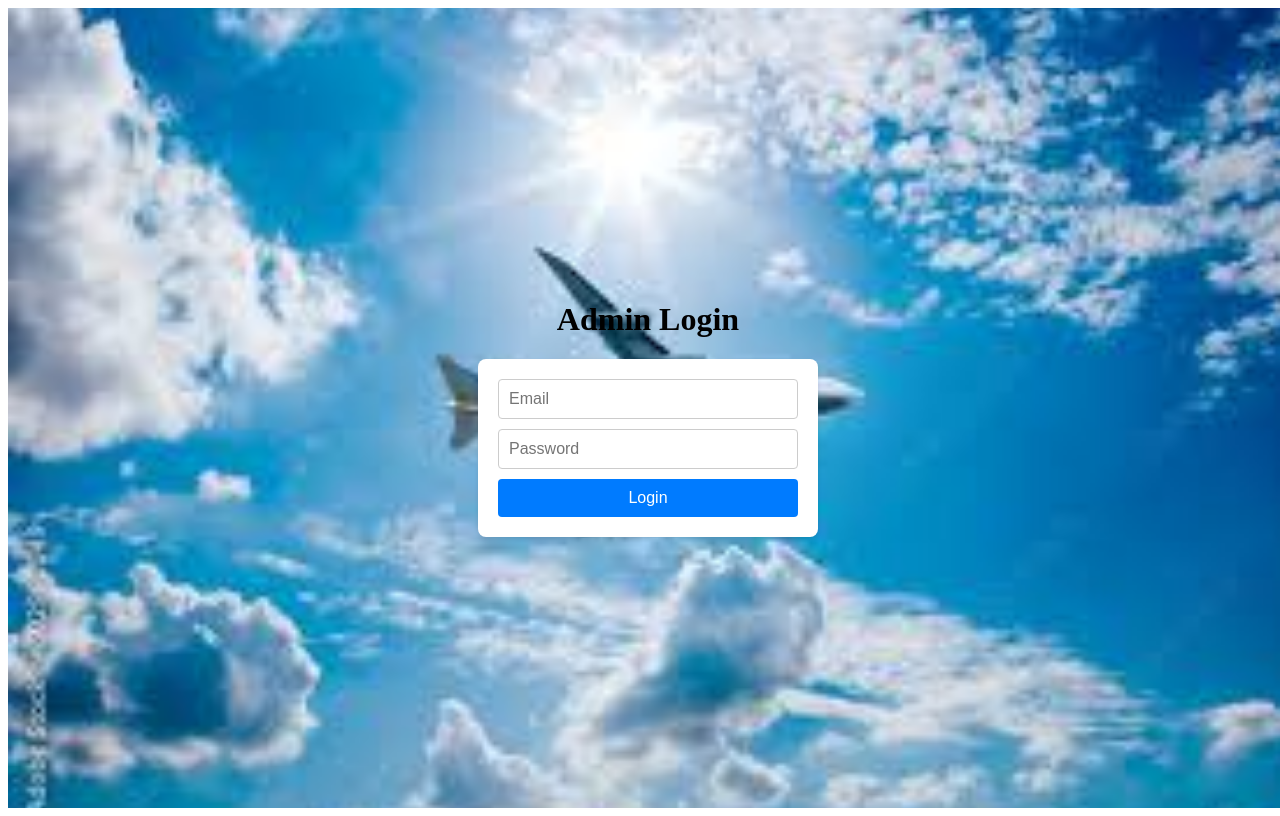
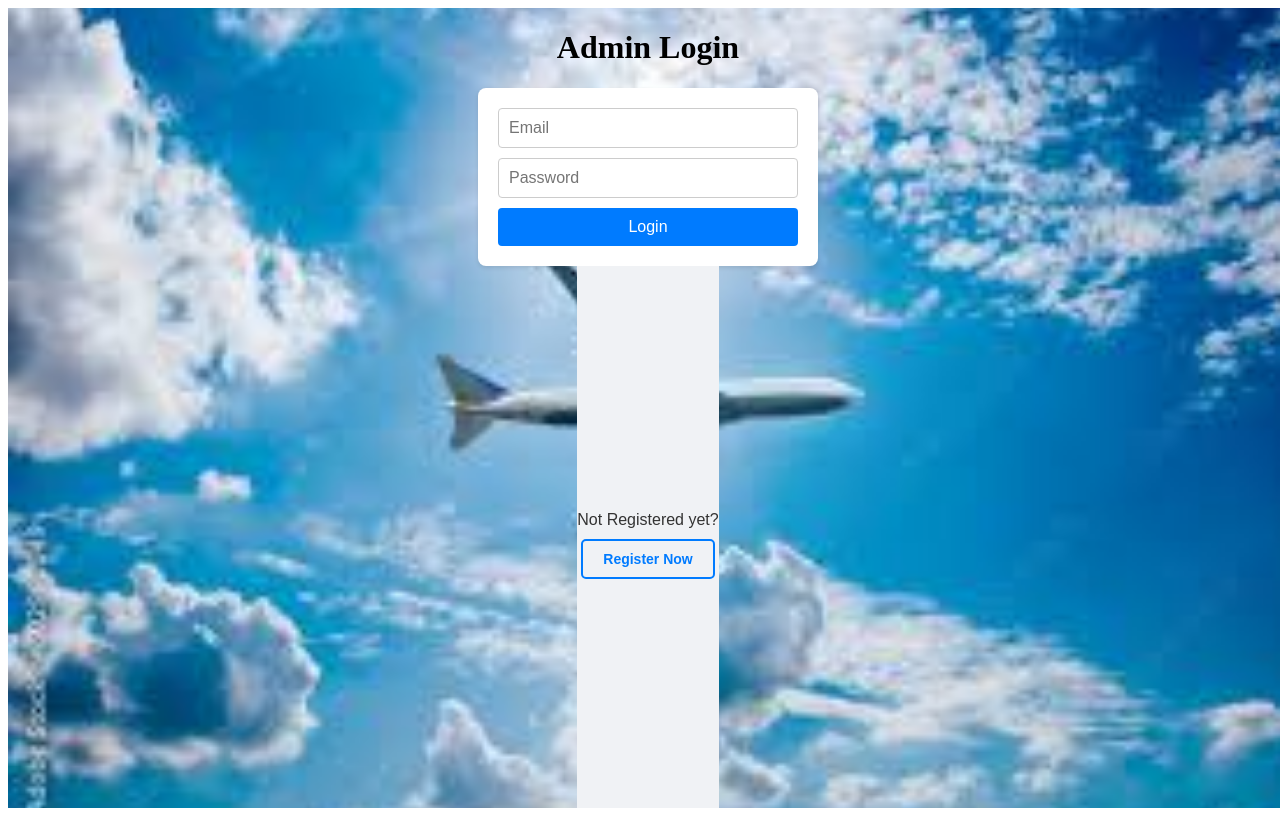
Before and after one commit to mickymarsh/Airline-Reservation-System, a React (Create React App) app in the folder client/: page / in a window 1280 px wide. Built offline with nearby package versions, Linux system fonts and the light colour scheme.

Commit message:
added notregisterd yet comonent

```diff
--- /dev/null
+++ b/client/src/components/forgotPassword/forgotPassword.css
@@ -0,0 +1,33 @@
+/* forgotPassword.css */
+
+.forgotPassword-container {
+    display: flex;
+    flex-direction: column;
+    align-items: center;
+    justify-content: center;
+    height: 100vh;
+    background-color: #f0f2f5;
+    font-family: 'Arial', sans-serif;
+}
+
+.forgotPassword-container p {
+    font-size: 16px;
+    color: #333;
+    margin-bottom: 10px;
+}
+
+.forgotPassword-container a {
+    text-decoration: none;
+    color: #007bff;
+    font-size: 14px;
+    font-weight: bold;
+    padding: 10px 20px;
+    border: 2px solid #007bff;
+    border-radius: 5px;
+    transition: background-color 0.3s ease, color 0.3s ease;
+}
+
+.forgotPassword-container a:hover {
+    background-color: #007bff;
+    color: #fff;
+}
--- /dev/null
+++ b/client/src/components/forgotPassword/forgotPassword.jsx
@@ -0,0 +1,14 @@
+import "./forgotPassword.css";
+import { Link } from "react-router-dom";
+
+export default function ForgotPassword() {
+    return (
+        <div className="forgotPassword-container">
+            <p>Not Registered yet?</p>
+            <Link to="../../pages/adminSignUp/adminSignUp.jsx">Register Now
+            </Link>
+        </div>
+    )
+}
+
+//only added the signUp if not registered functionality even though it is called forgotPassword
--- a/client/src/pages/adminLogin/adminLogin.jsx
+++ b/client/src/pages/adminLogin/adminLogin.jsx
@@ -1,6 +1,7 @@
 import React, { useState } from 'react';
 import AuthForm from '../../components/authForm/authForm';
 import { useNavigate } from 'react-router-dom';
+import ForgotPassword from '../../components/forgotPassword/forgotPassword';
 
 const AdminLogin = () => {
   const navigate = useNavigate();
@@ -33,6 +34,7 @@ const AdminLogin = () => {
       <h1>Admin Login</h1>
       <AuthForm onSubmit={handleLogin} isLogin={true} />
       {error && <p className="error">{error}</p>}
+      <ForgotPassword/>
     </div>
   );
 };
```
